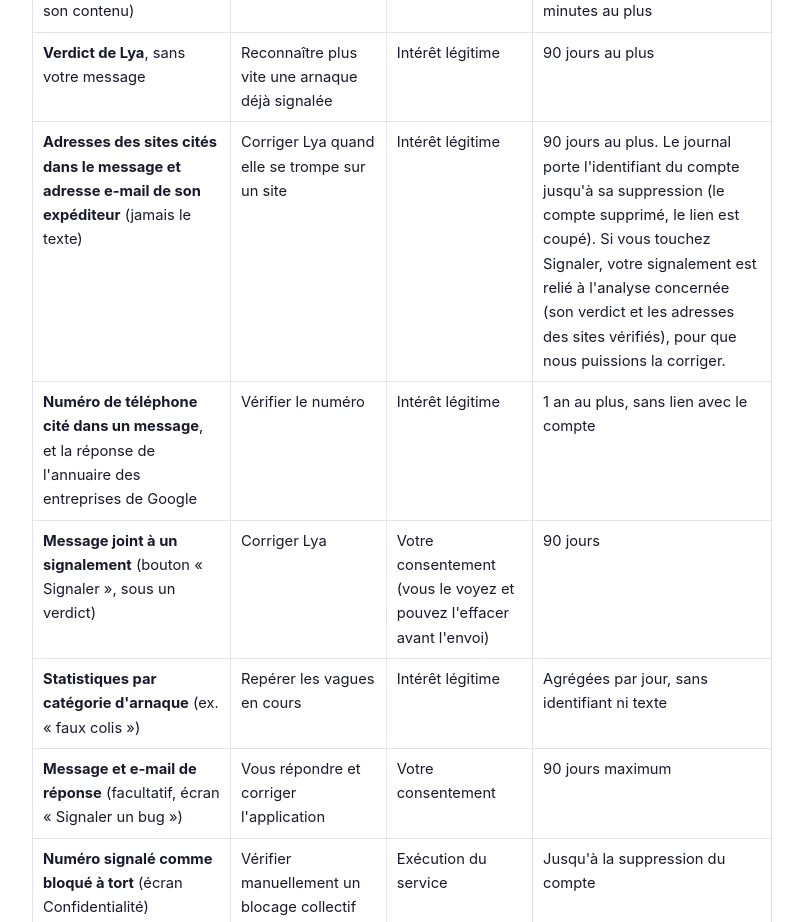
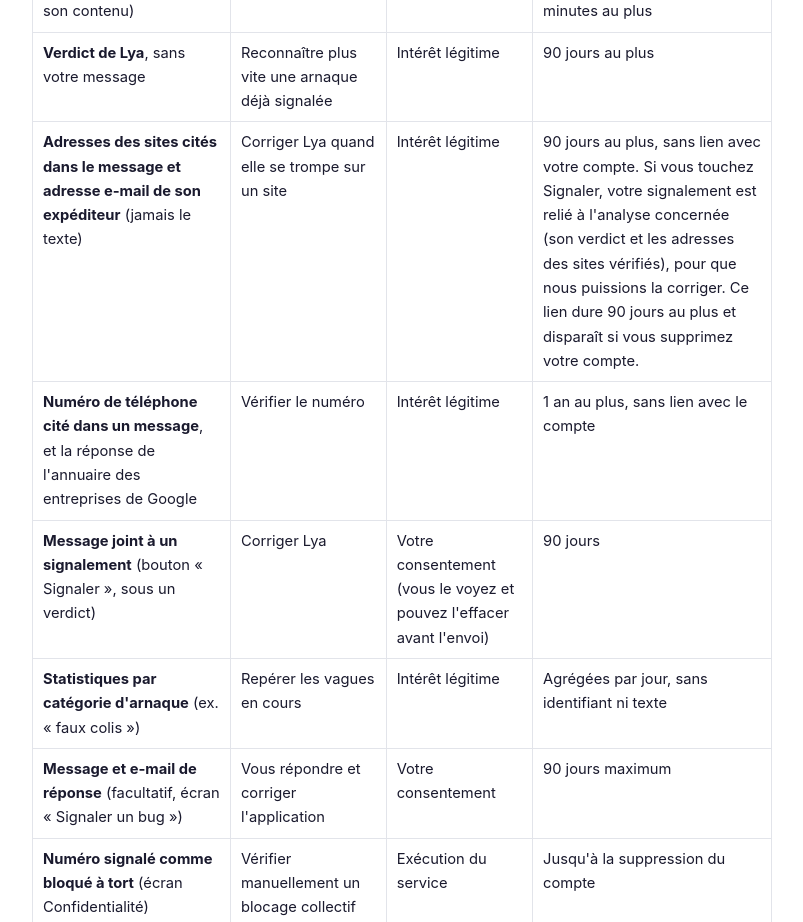
Before and after one commit to francearnaque12-lang/francearnaque-legal, a plain HTML site: page confidentialite.html in a window 1280 px wide. Shown: the part 1580-2502 px from the top of the page, without its empty margins (238-1041 px from the left). Drawn offline with Linux system fonts and the light colour scheme.

Commit message:
Confidentialite : le journal des analyses est sans lien avec le compte ; duree du lien d'un signalement (13 novembre 2026)

```diff
--- a/confidentialite.html
+++ b/confidentialite.html
@@ -40,7 +40,7 @@ footer{margin-top:3em;color:#9aa0ab;font-size:.85rem;border-top:1px solid #ececf
 <tr><td><strong>Adresse IP</strong>, lors d'une analyse Lya</td><td>Limiter les abus</td><td>Intérêt légitime</td><td>Effacée sous 48 heures</td></tr>
 <tr><td><strong>Le message que vous soumettez à Lya</strong> (texte collé ou partagé ; pour une capture d'écran, le texte lu sur votre téléphone, jamais l'image ; pour un mail transféré, son contenu)</td><td>Analyser le message et rendre un verdict</td><td>Votre consentement (accord demandé avant le premier envoi, révocable)</td><td><strong>Non conservé</strong> une fois l'analyse rendue. Un mail transféré : verdict gardé 24 h au plus le temps de sa livraison ; ses liens (adresses complètes) et le domaine de l'expéditeur, chiffrés, 10 minutes au plus</td></tr>
 <tr><td><strong>Verdict de Lya</strong>, sans votre message</td><td>Reconnaître plus vite une arnaque déjà signalée</td><td>Intérêt légitime</td><td>90 jours au plus</td></tr>
-<tr><td><strong>Adresses des sites cités dans le message et adresse e-mail de son expéditeur</strong> (jamais le texte)</td><td>Corriger Lya quand elle se trompe sur un site</td><td>Intérêt légitime</td><td>90 jours au plus. Le journal porte l'identifiant du compte jusqu'à sa suppression (le compte supprimé, le lien est coupé). Si vous touchez Signaler, votre signalement est relié à l'analyse concernée (son verdict et les adresses des sites vérifiés), pour que nous puissions la corriger.</td></tr>
+<tr><td><strong>Adresses des sites cités dans le message et adresse e-mail de son expéditeur</strong> (jamais le texte)</td><td>Corriger Lya quand elle se trompe sur un site</td><td>Intérêt légitime</td><td>90 jours au plus, sans lien avec votre compte. Si vous touchez Signaler, votre signalement est relié à l'analyse concernée (son verdict et les adresses des sites vérifiés), pour que nous puissions la corriger. Ce lien dure 90 jours au plus et disparaît si vous supprimez votre compte.</td></tr>
 <tr><td><strong>Numéro de téléphone cité dans un message</strong>, et la réponse de l'annuaire des entreprises de Google</td><td>Vérifier le numéro</td><td>Intérêt légitime</td><td>1 an au plus, sans lien avec le compte</td></tr>
 <tr><td><strong>Message joint à un signalement</strong> (bouton « Signaler », sous un verdict)</td><td>Corriger Lya</td><td>Votre consentement (vous le voyez et pouvez l'effacer avant l'envoi)</td><td>90 jours</td></tr>
 <tr><td><strong>Statistiques par catégorie d'arnaque</strong> (ex. « faux colis »)</td><td>Repérer les vagues en cours</td><td>Intérêt légitime</td><td>Agrégées par jour, sans identifiant ni texte</td></tr>
```
